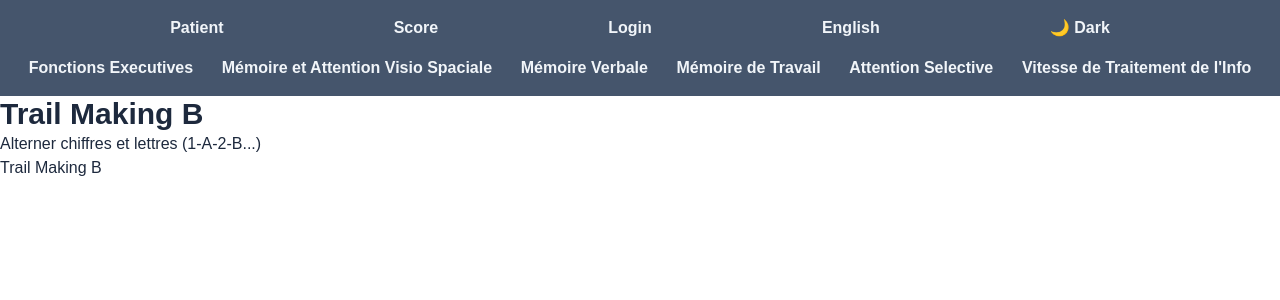
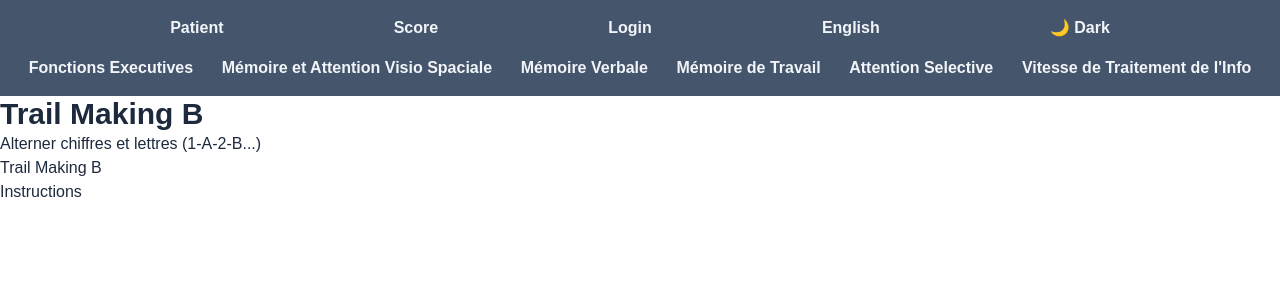
Before and after one commit to TLRKiliann/webapp-np-one, a Next.js app in the folder my-app/: page /fonctions-executives/1 in a window 1280 px wide. Shown: the top 300 px of the page. Built offline with nearby package versions, Linux system fonts and the light colour scheme.

Commit message:
some changes

```diff
--- a/my-app/app/ui/fexec/SimpleHanoiFexec.tsx
+++ b/my-app/app/ui/fexec/SimpleHanoiFexec.tsx
@@ -1,5 +1,20 @@
 export default function SimpleHanoiFexec() {
+
     return (
-        <h1>Simple Hanoï</h1>
+        <div>
+
+            <div>
+                <h1>Simple Hanoï</h1>
+            </div>
+
+            <div>
+                <p>Instructions</p>
+            </div>
+
+            <div>
+
+            </div>
+
+        </div>
     )
 }
--- a/my-app/app/ui/fexec/TrailMakingBFexec.tsx
+++ b/my-app/app/ui/fexec/TrailMakingBFexec.tsx
@@ -1,5 +1,20 @@
 export default function TrailMakingBFexec() {
+
     return (
-        <h1>Trail Making B</h1>
+        <div>
+
+            <div>
+                <h1>Trail Making B</h1>
+            </div>
+
+            <div>
+                <p>Instructions</p>
+            </div>
+
+            <div>
+
+            </div>
+
+        </div>
     )
 }
--- a/my-app/app/ui/fexec/TriCartesFexec.tsx
+++ b/my-app/app/ui/fexec/TriCartesFexec.tsx
@@ -1,5 +1,20 @@
 export default function TriCartesFexec() {
+
     return (
-        <h1>Tri Cartes</h1>
+        <div>
+
+            <div>
+                <h1>Tri Cartes</h1>
+            </div>
+
+            <div>
+                <p>Instructions</p>
+            </div>
+
+            <div>
+
+            </div>
+
+        </div>
     )
 }
```
